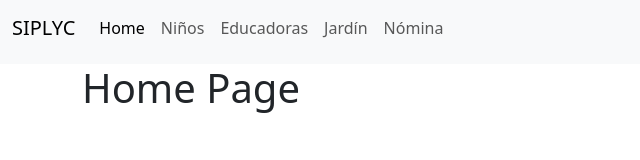
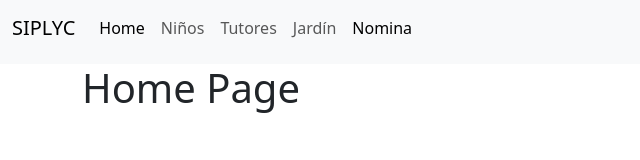
Before and after one commit to DiegoIturra/SIPLYC_web_app_frontend, a React (Vite) app: page /home in a window 1280 px wide. Shown: the top 160 px of the page, without its empty margins (0-640 px from the left). Built offline with nearby package versions, Linux system fonts and the light colour scheme.

Commit message:
refactor: replace <a> tag with NavLink tag from react router-dom library in NavBar component

```diff
--- a/src/components/Navbar.jsx
+++ b/src/components/Navbar.jsx
@@ -1,3 +1,5 @@
+import { NavLink } from "react-router-dom"
+
 export const NavBar = () => {
   return (
     <>
@@ -11,11 +13,11 @@ export const NavBar = () => {
 
           <div className="collapse navbar-collapse" id="navbarNavAltMarkup">
             <div className="navbar-nav">
-              <a className="nav-link active" aria-current="page" href="home">Home</a>
-              <a className="nav-link" href="children">Niños</a>
-              <a className="nav-link" href="teachers">Educadoras</a>
-              <a className="nav-link" href="kinderGardens">Jardín</a>
-              <a className="nav-link" href="home">Nómina</a>
+              <NavLink className={ ({isActive}) =>  `nav-item nav-link ${ isActive ? 'active' : ''}`} to="/home">Home</NavLink>
+              <NavLink className={ ({isActive}) =>  `nav-item nav-link ${ isActive ? 'active' : ''}`} to="/children">Niños</NavLink>
+              <NavLink className={ ({isActive}) =>  `nav-item nav-link ${ isActive ? 'active' : ''}`} to="/teachers">Tutores</NavLink>
+              <NavLink className={ ({isActive}) =>  `nav-item nav-link ${ isActive ? 'active' : ''}`} to="/kinderGardens">Jardín</NavLink>
+              <NavLink className={ ({isActive}) =>  `nav-item nav-link ${ isActive ? 'active' : ''}`} to="/home">Nomina</NavLink>
             </div>
           </div>
 
```
